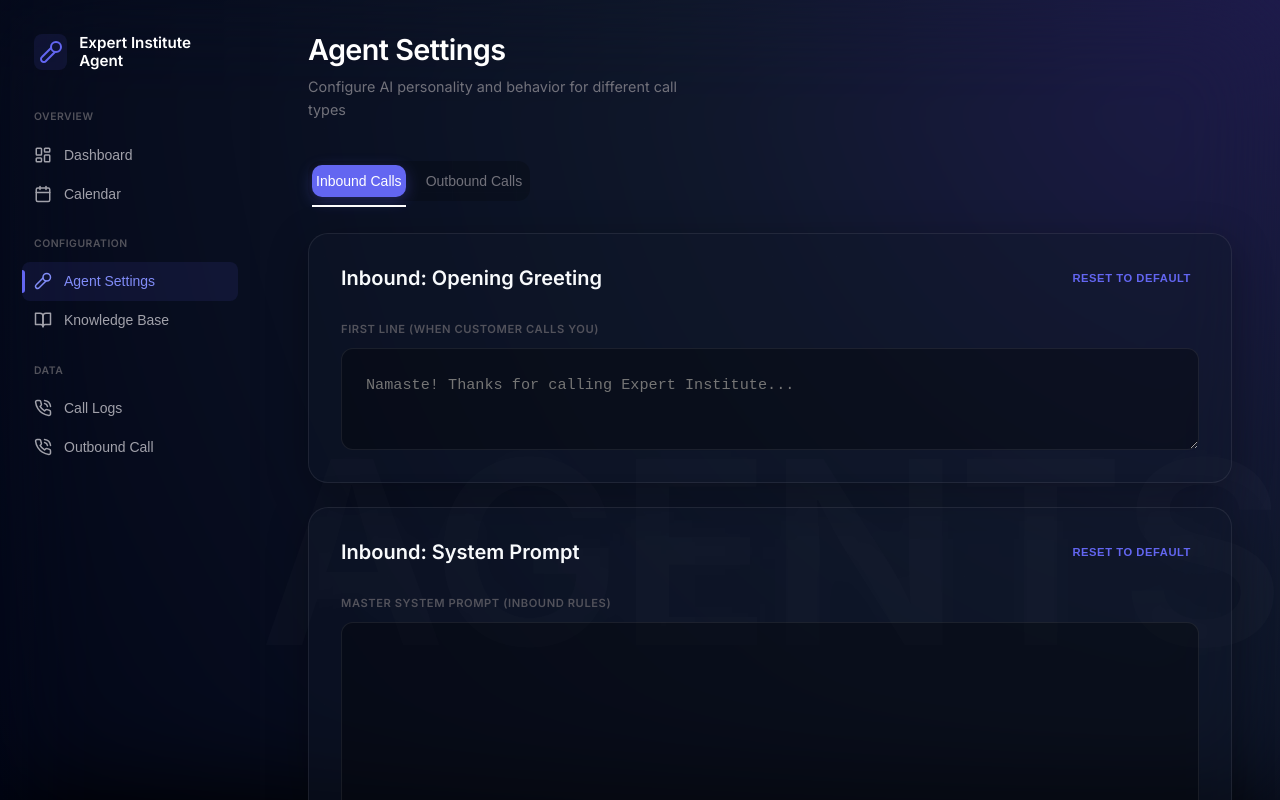
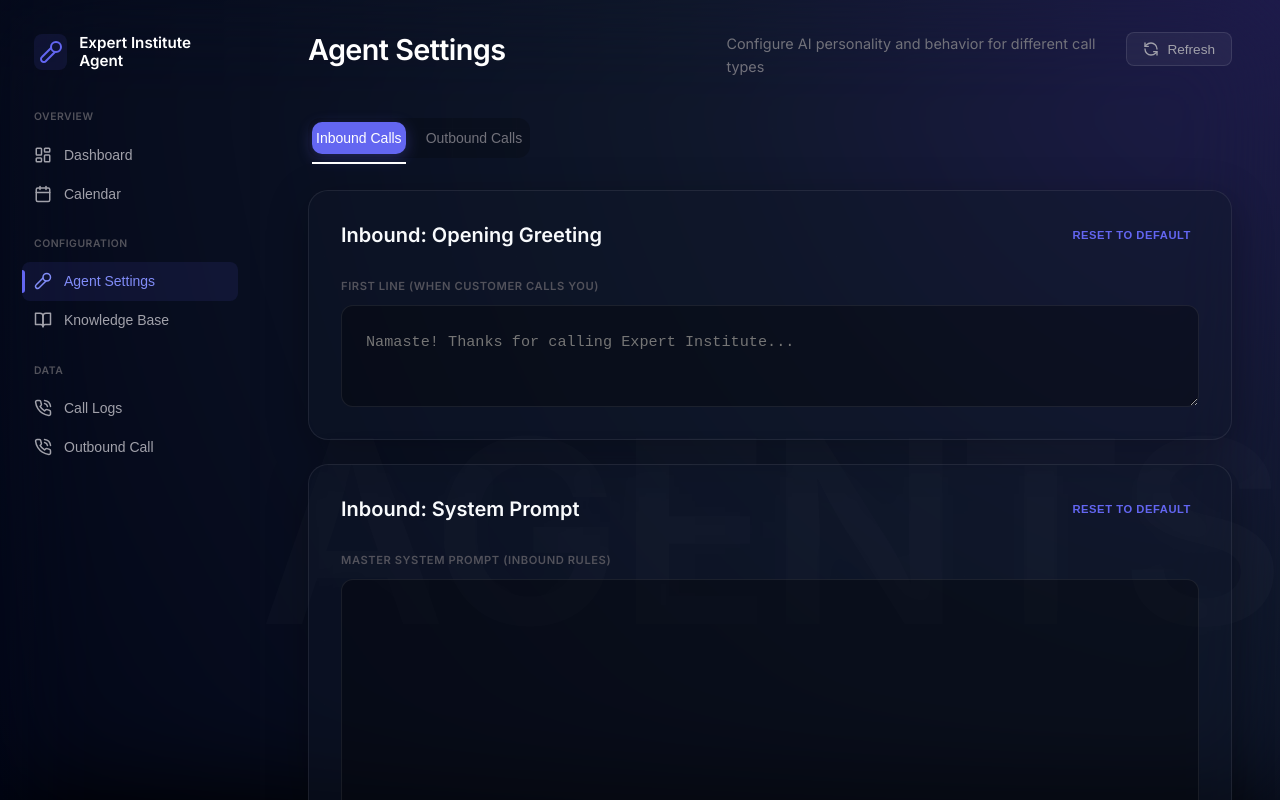
Before and after one commit to kkchemboli/VoiceAI, a React (Vite) app in the folder frontend/: page / in a window 1280 px wide. Both pictures are taken after a click on the button "Agent Settings". Shown: the top 800 px of the page. Built offline with nearby package versions, Linux system fonts and the light colour scheme; no server answers.

Commit message:
fixed refreshing

```diff
--- a/frontend/src/App.tsx
+++ b/frontend/src/App.tsx
@@ -84,12 +84,8 @@
 useEffect(() => {
   refreshData();
   fetchAppointments(currentMonth);
-    // Poll every 10 seconds
-    const interval = setInterval(() => {
-      refreshData();
-      fetchAppointments(currentMonth);
-    }, 10000);
-    return () => clearInterval(interval);
+  // NOTE: Removed auto-polling to prevent overwriting user input
+  // Data refreshes only on initial load or manual refresh
 }, []);
 
   // Fetch appointments when month changes
@@ -111,6 +107,8 @@
       });
 if (response.ok) {
       alert("Agent settings saved successfully!");
+      // Refresh data to sync with server
+      refreshData();
     } else {
       alert("Failed to save agent settings.");
     }
@@ -176,6 +174,7 @@
     outboundOpeningGreeting={outboundOpeningGreeting}
     setOutboundOpeningGreeting={setOutboundOpeningGreeting}
     onSave={saveAgentSettings}
+    onRefresh={refreshData}
   />
 )}
 
--- a/frontend/src/components/AgentsView.css
+++ b/frontend/src/components/AgentsView.css
@@ -1,3 +1,43 @@
+.view-header {
+  display: flex;
+  justify-content: space-between;
+  align-items: flex-start;
+  margin-bottom: 2rem;
+}
+
+.header-content {
+  flex: 1;
+}
+
+.btn-refresh {
+  display: flex;
+  align-items: center;
+  gap: 0.5rem;
+  padding: 0.5rem 1rem;
+  background: rgba(255, 255, 255, 0.05);
+  border: 1px solid rgba(255, 255, 255, 0.1);
+  border-radius: 8px;
+  color: #a1a1aa;
+  font-size: 0.85rem;
+  font-weight: 500;
+  cursor: pointer;
+  transition: all 0.2s ease;
+}
+
+.btn-refresh:hover {
+  background: rgba(255, 255, 255, 0.1);
+  color: #ffffff;
+  border-color: rgba(255, 255, 255, 0.2);
+}
+
+.btn-refresh svg {
+  transition: transform 0.3s ease;
+}
+
+.btn-refresh:hover svg {
+  transform: rotate(180deg);
+}
+
 .tab-navigation {
     display: flex;
     gap: 1rem;
--- a/frontend/src/components/AgentsView.tsx
+++ b/frontend/src/components/AgentsView.tsx
@@ -11,6 +11,7 @@
   outboundOpeningGreeting: string;
   setOutboundOpeningGreeting: (greeting: string) => void;
   onSave: () => void;
+  onRefresh: () => void;
 }
 
 export const AgentsView: React.FC<AgentsViewProps> = ({
@@ -22,16 +23,28 @@
   setOutboundAgentPrompt,
   outboundOpeningGreeting,
   setOutboundOpeningGreeting,
-  onSave
+  onSave,
+  onRefresh
 }) => {
   const [activeTab, setActiveTab] = useState<'inbound' | 'outbound'>('inbound');
 
   return (
     <div className="main-container">
-      <header className="view-header">
-        <h1 className="title">Agent Settings</h1>
-        <p className="subtitle">Configure AI personality and behavior for different call types</p>
-      </header>
+<header className="view-header">
+  <div className="header-content">
+    <h1 className="title">Agent Settings</h1>
+    <p className="subtitle">Configure AI personality and behavior for different call types</p>
+  </div>
+  <button className="btn-refresh" onClick={onRefresh} title="Refresh data from server">
+    <svg xmlns="http://www.w3.org/2000/svg" width="16" height="16" viewBox="0 0 24 24" fill="none" stroke="currentColor" strokeWidth="2" strokeLinecap="round" strokeLinejoin="round">
+      <path d="M21 12a9 9 0 0 0-9-9 9.75 9.75 0 0 0-6.74 2.74L3 8"/>
+      <path d="M3 3v5h5"/>
+      <path d="M3 12a9 9 0 0 0 9 9 9.75 9.75 0 0 0 6.74-2.74L21 16"/>
+      <path d="M16 16h5v5"/>
+    </svg>
+    Refresh
+  </button>
+</header>
 
       <div className="tab-navigation">
         <button
```
Lines whose indentation alone changed are shown as unchanged.
